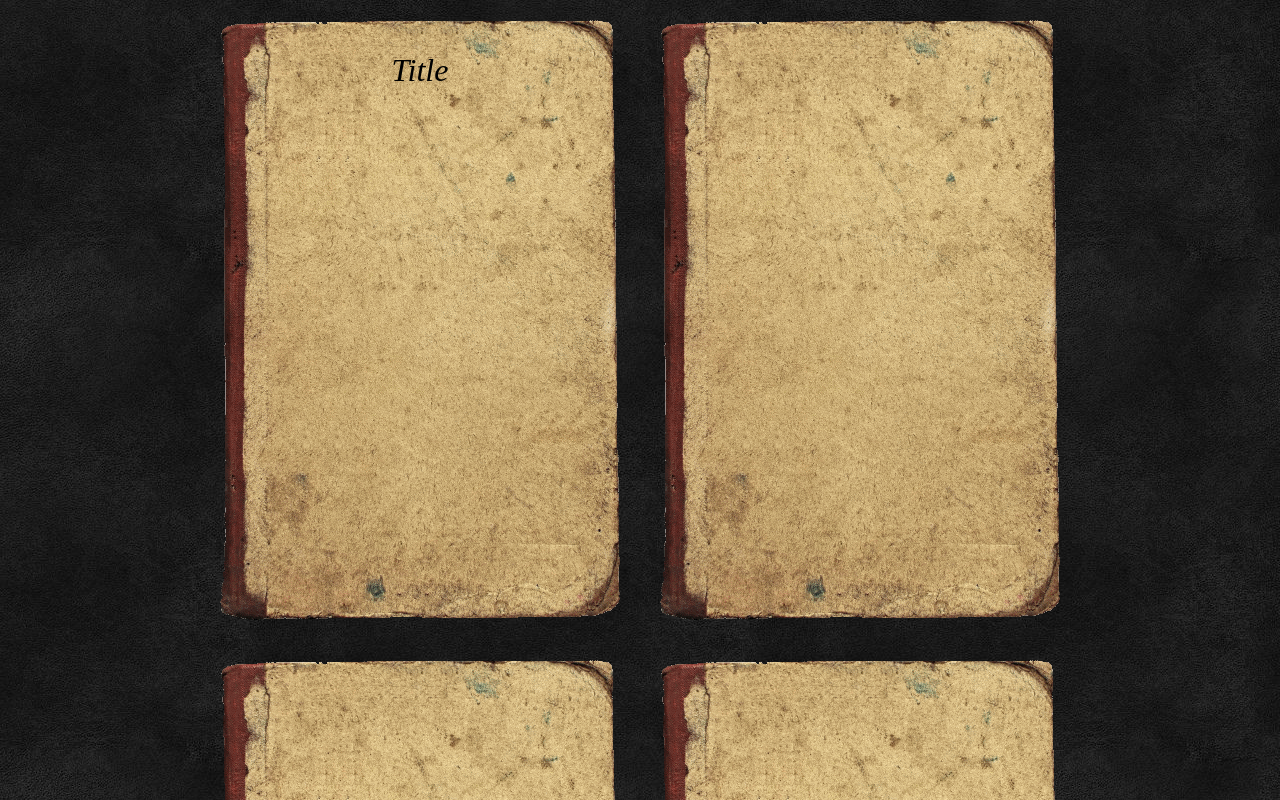
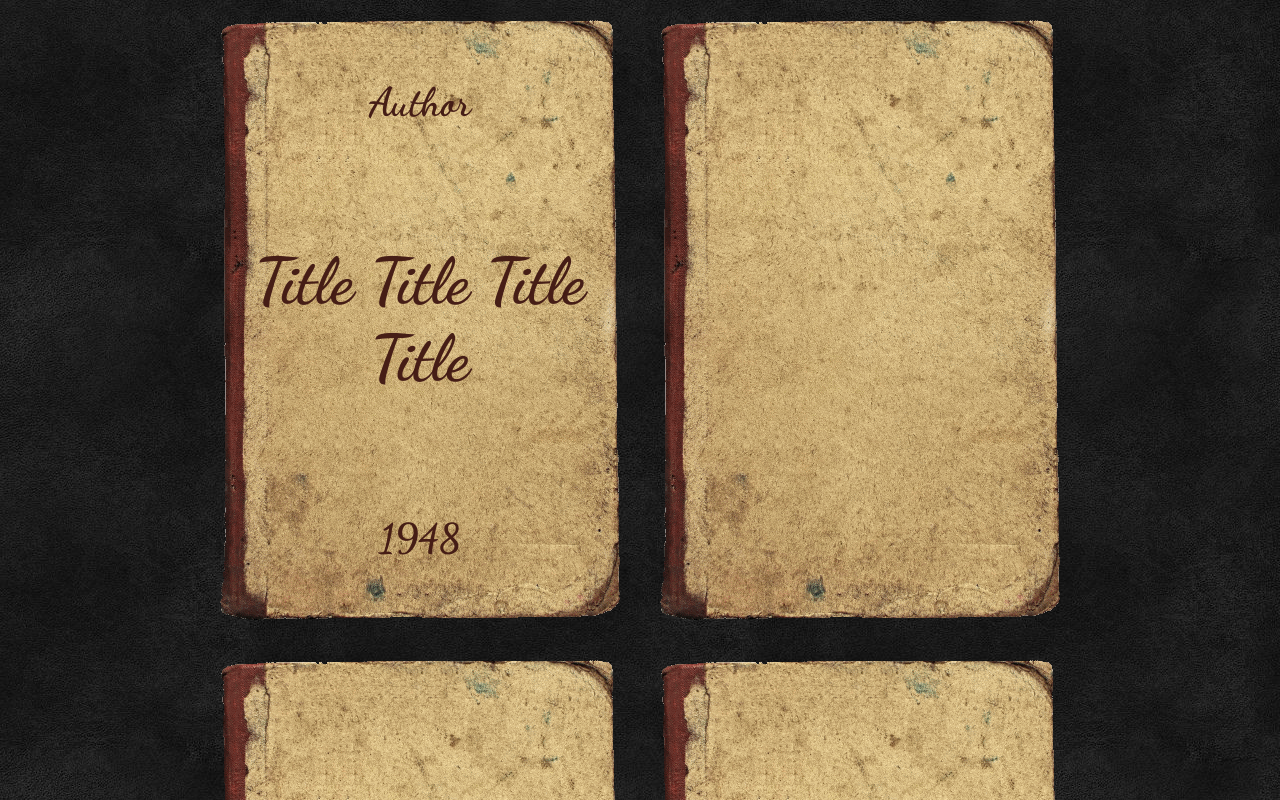
Before and after one commit to staskorz/react-test-02, a React (Create React App) app: page / in a window 1280 px wide. Shown: the top 800 px of the page. Built offline with nearby package versions, Linux system fonts and the light colour scheme.

Commit message:
Migrated to Google Fonts for "ancient" font style

```diff
--- a/public/index.html
+++ b/public/index.html
@@ -5,6 +5,8 @@
   <meta charset="utf-8">
   <meta name="viewport" content="width=device-width, initial-scale=1, shrink-to-fit=no">
   <meta name="theme-color" content="#000000">
+
+  <link href="https://fonts.googleapis.com/css?family=Dancing+Script:700" rel="stylesheet">
 
   <link rel="shortcut icon" href="%PUBLIC_URL%/favicon.ico">
   <!--
--- a/src/App.js
+++ b/src/App.js
@@ -3,7 +3,9 @@ import React from "react"
 export default () => (
   <div className="books-container">
     <div className="book">
-      <p>Title</p>
+      <div className="author">Author</div>
+      <div className="title">Title Title Title Title</div>
+      <div className="publication-date">1948</div>
     </div>
     <div className="book" />
     <div className="book" />
--- a/src/index.css
+++ b/src/index.css
@@ -3,6 +3,7 @@ body {
   margin: 0;
   background-image: url("/background.jpg");
   text-align: center;
+  font-family: "Dancing Script", cursive;
 }
 
 .books-container {
@@ -18,9 +19,20 @@ body {
   width: 400px;
   height: 600px;
   margin: 20px;
-  font-family: "Apple Chancery", cursive, serif;
-  font-style: italic;
-  font-size: xx-large;
+  font-weight: 700;
+  display: flex;
+  flex-direction: column;
+  justify-content: space-around;
+  color: #421a14f8;
+}
+
+.book .title {
+  font-size: 64px;
+}
+
+.book .author,
+.book .publication-date {
+  font-size: 40px;
 }
 
 @media only screen and (min-width: 900px) {
```
